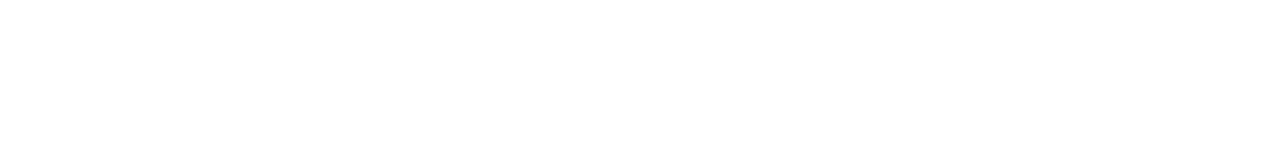
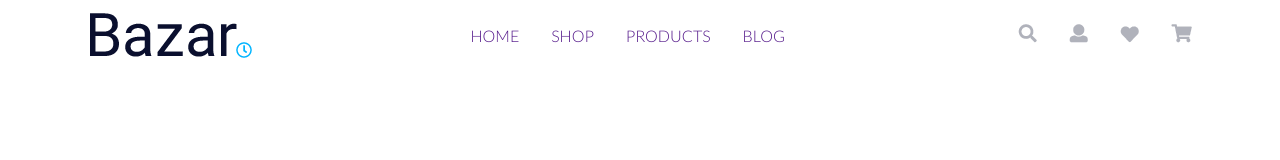
Before and after one commit to nemanjalaki/Domaci2, a plain HTML site: page index.html in a window 1280 px wide. Drawn offline with Linux system fonts and the light colour scheme.

Commit message:
header added

```diff
--- a/index.html
+++ b/index.html
@@ -3,9 +3,35 @@
     <meta charset="UTF-8">
     <meta http-equiv="X-UA-Compatible" content="IE=edge">
     <meta name="viewport" content="width=device-width, initial-scale=1.0">
+    <link rel="stylesheet" href="style.css">
+    <link rel="stylesheet" href="https://cdnjs.cloudflare.com/ajax/libs/font-awesome/6.2.1/css/font-awesome.min.css">
     <title>Document</title>
 </head>
 <body>
-
+    <!-- header -->
+    <div class="header">
+        <!-- logo -->
+        <div class="logo">
+            <img src="images\header\Logo.png" alt="header-logo">
+        </div>
+        <!-- navbar -->
+        <div class="navbar">
+            <ul>
+                <li><a href="">HOME</a></li>
+                <li><a href="">SHOP</a></li>
+                <li><a href="">PRODUCTS</a></li>
+                <li><a href="">BLOG</a></li>
+            </ul>
+        </div>
+        <!-- icons -->
+        <div class="icons">
+            <ul>
+                <li><a href=""><img src="images\header\search-mdpi.png" alt=""></a></li>
+                <li><a href=""><img src="images\header\author.png" alt=""></a></li>
+                <li><a href=""><img src="images\header\hearth.png" alt=""></a></li>
+                <li><a href=""><img src="images\header\shop.png" alt=""></a></li>
+            </ul>
+        </div>
+    </div>
 </body>
 </html>
--- a/style.css
+++ b/style.css
@@ -0,0 +1,44 @@
+@import url('https://fonts.googleapis.com/css2?family=Lato:wght@300&family=Poppins:wght@200;300;400;500;600;700&display=swap');
+
+*{
+    box-sizing: border-box;
+}
+
+body{
+    font-family: 'Lato', sans-serif;
+    color: rgba(252, 252, 252, 1);
+}
+
+a{
+    text-decoration: none;
+}
+
+.header{
+    display: flex;
+    flex-direction: row;
+    justify-content: space-around;
+    align-items: center;
+    position: fixed;
+    width: 100%;
+    /* background-color: gray; */
+    margin: 0;
+    padding: 0;
+}
+/* li {
+    : auto;
+} */
+
+ul{
+    list-style-type: none;
+    /* margin: 0; */
+    /* padding: 0; */
+}
+.navbar ul li, .icons ul li{
+    display: inline;
+    justify-items: center;
+    align-items: center;
+    padding: 1rem 0.9rem;
+}
+.navbar ul li:hover{
+    border-bottom: 2px solid rgba(0, 180, 255, 1);
+}
```
Also changed, not shown: index1.html (added, +15 -0 lines), images/header/Logo.png (added), images/header/author.png (added), images/header/hearth.png (added), images/header/search-interface-symbol.png (added), images/header/search-mdpi.png (added), images/header/shop.png (added).
